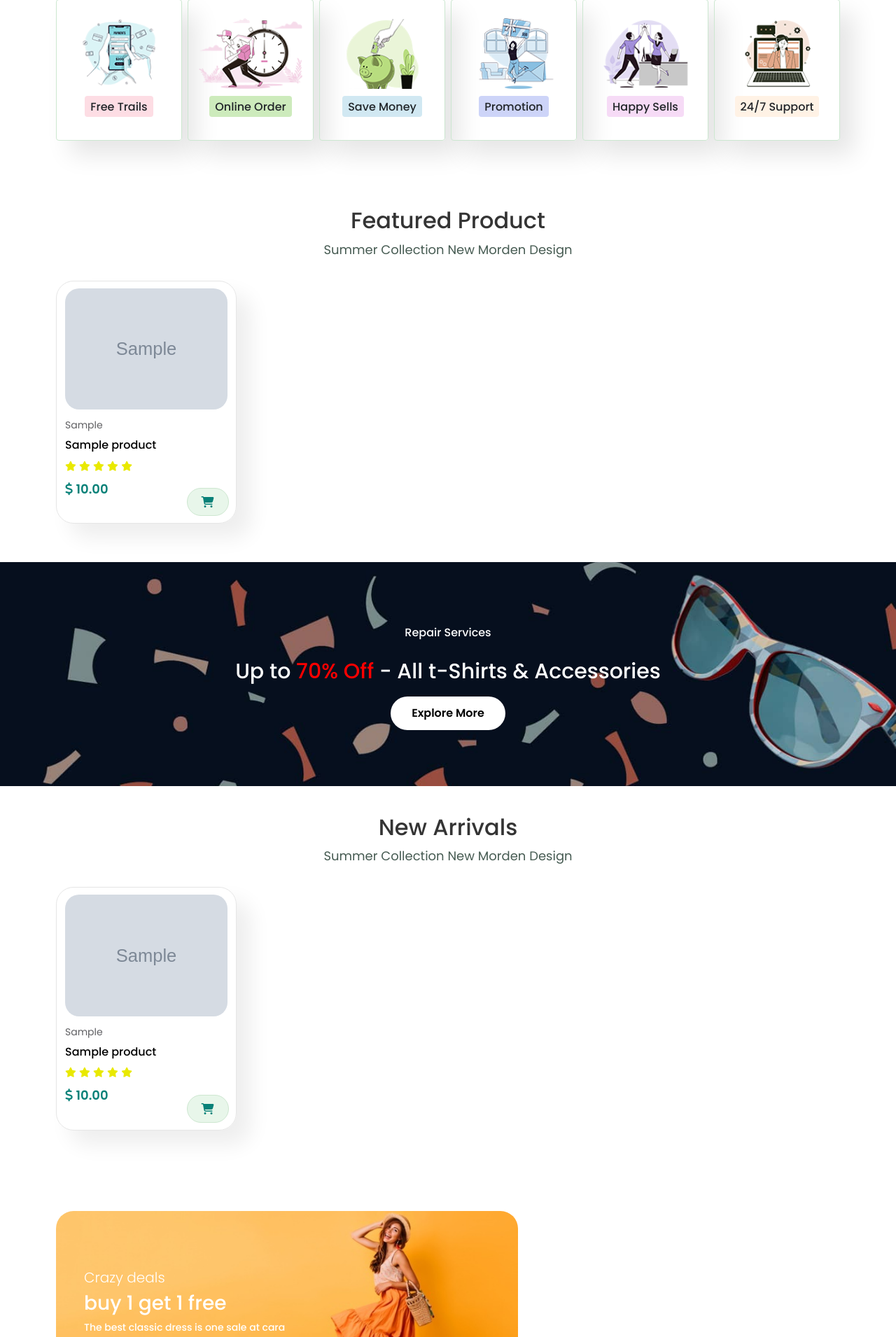
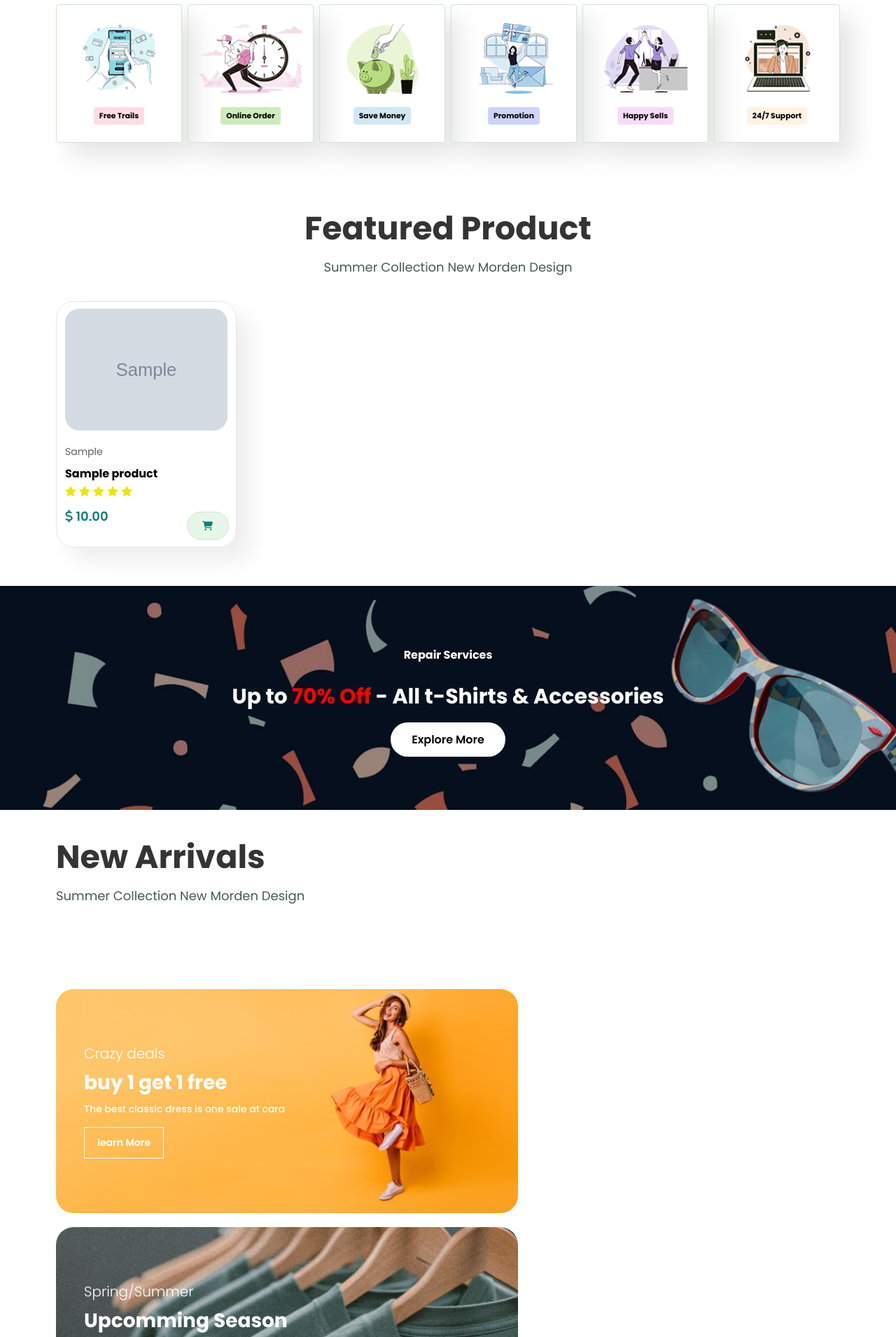
Before and after one commit to Manthan7698/E-CommWeb, a PHP site: page / in a window 1280 px wide. Shown: the part 856-2766 px from the top of the page at 70% size. Run offline with PHP 8.4, Linux system fonts and the light colour scheme; tables that the repository leaves empty or names only in its code hold one stand-in row (values such as "Sample post"); grey boxes marked "Sample" are stand-in pictures; some libraries are stand-ins or nearby versions.

Commit message:
added index

```diff
--- a/index.php
+++ b/index.php
@@ -7,7 +7,11 @@
     <title>E-Commerce</title>
     <link rel="stylesheet" href="style.css">
     <link rel="stylesheet" href="https://cdnjs.cloudflare.com/ajax/libs/font-awesome/6.5.1/css/all.min.css" />
-    <link href="https://cdn.jsdelivr.net/npm/bootstrap@5.0.2/dist/css/bootstrap.min.css" rel="stylesheet" integrity="sha384-EVSTQN3/azprG1Anm3QDgpJLIm9Nao0Yz1ztcQTwFspd3yD65VohhpuuCOmLASjC" crossorigin="anonymous">
+    <style>
+        .pro a img{
+            border-radius: 20px;
+        }
+    </style>
 </head>
 
 <body>
@@ -81,13 +85,13 @@
         <div class="pro-container">
             <?php
             include 'config.php';
-            $stmt = $conn->prepare("SELECT * FROM products");
+            $stmt = $conn->prepare("SELECT * FROM products LIMIT 8");
             $stmt->execute();
             $result = $stmt->get_result();
             while ($row = $result->fetch_assoc()):
             ?>
                 <div class="pro">
-                    <img src="<?= $row['product_img'] ?>" alt="">
+                   <a href="sproduct.php?pid=<?php echo $row['id']?>"><img src="<?= $row['product_img'] ?>" width="100%"></a>
                     <div class="des">
                         <span><?= $row['product_brand'] ?></span>
                         <h5><?= $row['product_name'] ?></h5>
@@ -121,14 +125,14 @@
         <button class="normal">Explore More</button>
     </section>
 
-    <section id="product1" class="section-p1">
+    <section id="product2" class="section-p1">
         <h2>New Arrivals</h2>
         <p>Summer Collection New Morden Design</p>
         <div id="message"></div>
         <div class="pro-container">
             <?php
             include 'config.php';
-            $stmt = $conn->prepare("SELECT * FROM products");
+            $stmt = $conn->prepare("SELECT * FROM products LIMIT 8 OFFSET 8");
             $stmt->execute();
             $result = $stmt->get_result();
             while ($row = $result->fetch_assoc()):
```
